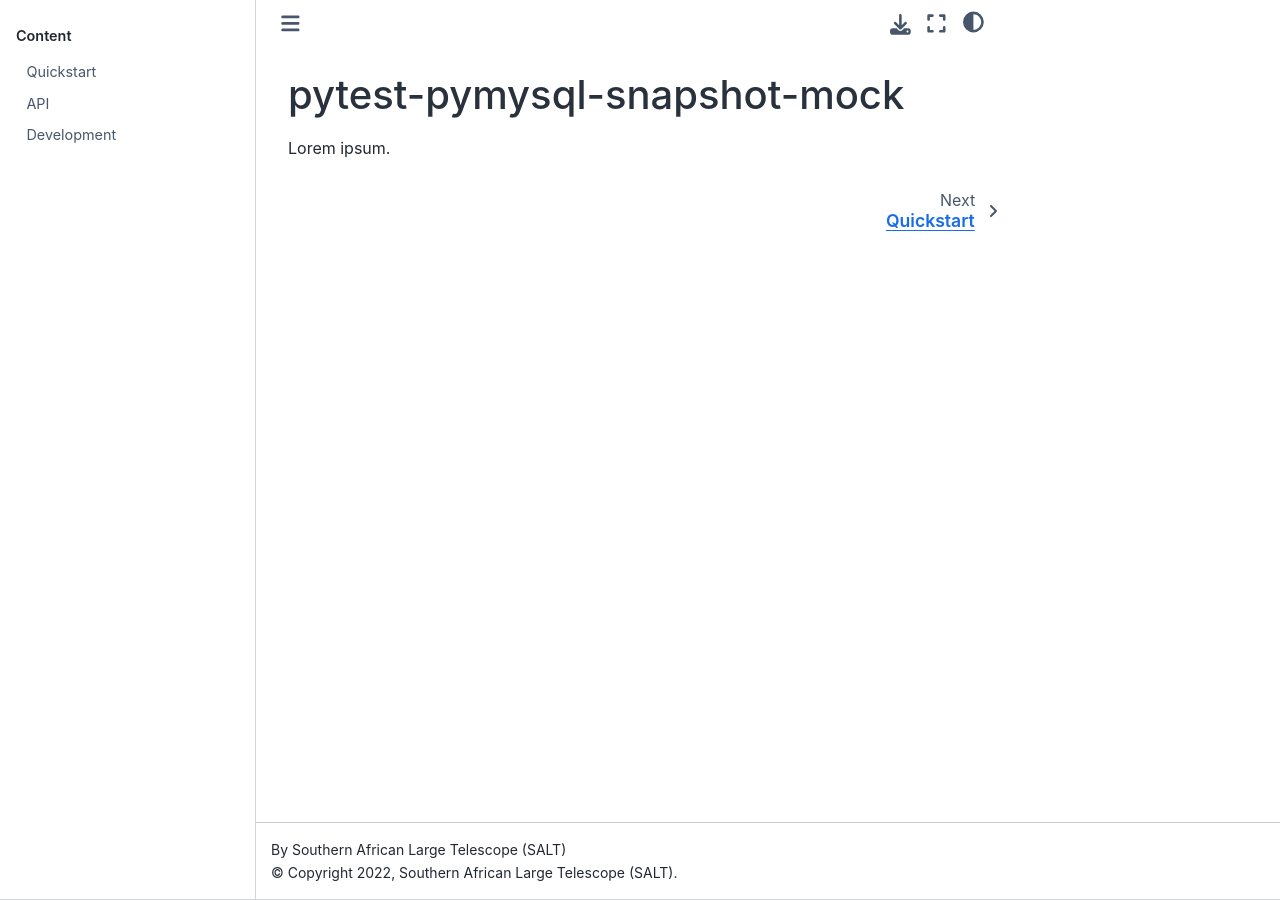
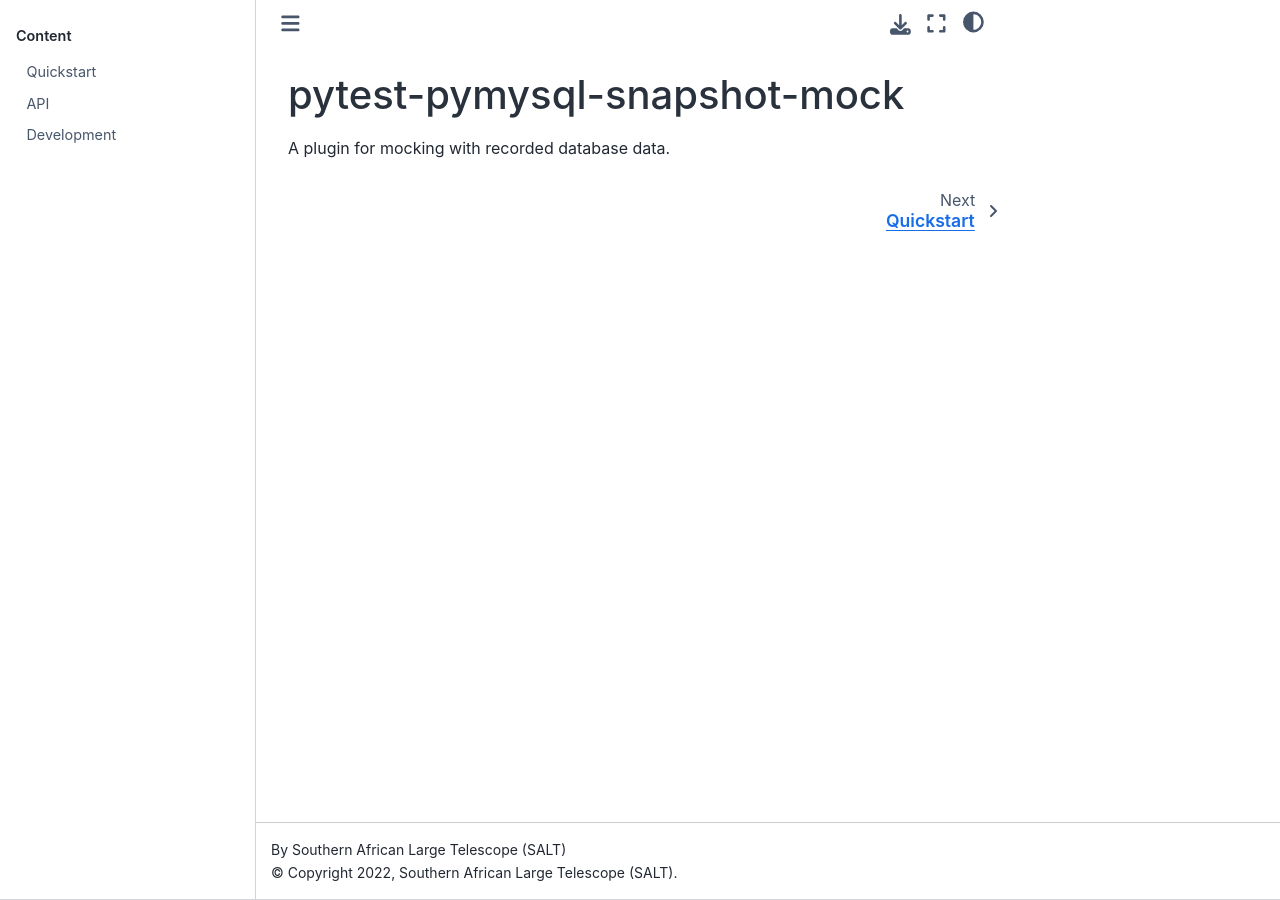
Before and after one commit to saltastroops/pytest-pymysql-autorecord, a Sphinx documentation site: the page built from docs/index.md, in a window 1280 px wide. Built offline with Sphinx 7.4.7 and the Sphinx Book theme 1.1.4, drawn with Linux system fonts in a browser that asks for light colours.

Commit message:
Updated documentation start page

````diff
--- a/docs/index.md
+++ b/docs/index.md
@@ -1,6 +1,6 @@
 # pytest-pymysql-snapshot-mock
 
-Lorem ipsum.
+A plugin for mocking with recorded database data.
 
 ```{toctree}
 ---
````
